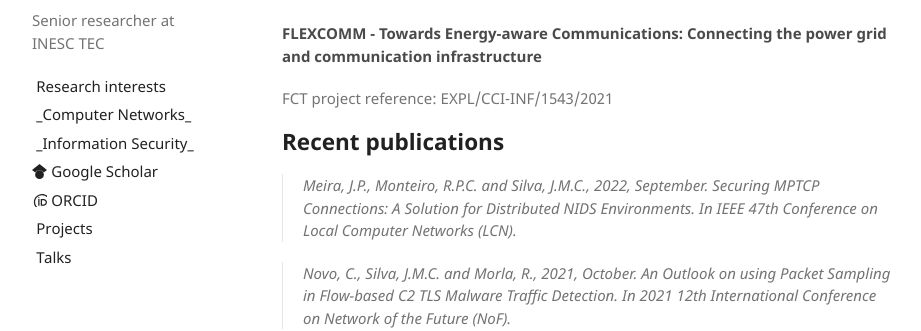
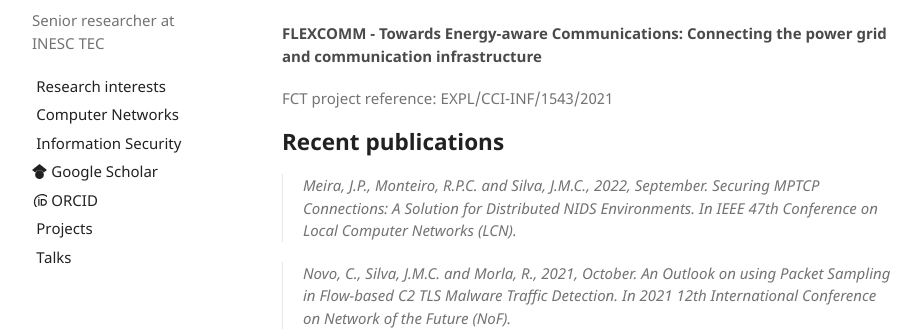
Before and after one commit to jotamarco/jotamarco.github.io, a Jekyll site: the page built from index.md, in a window 1280 px wide. Shown: the part 445-776 px from the top of the page, without its empty margins (178-1099 px from the left). Built offline with Jekyll 4.4.1, drawn with Linux system fonts in a browser that asks for light colours.

Commit message:
Menu lateral

```diff
--- a/_config.yml
+++ b/_config.yml
@@ -15,8 +15,8 @@ plugins:
 # You can find fonts from https://iconify.design or https://fontawesome.com. Below is just an example illustrating how to use custom icons
 sidebar:
   - name: Research interests
-  - name: _Computer Networks_
-  - name: _Information Security_
+  - name: Computer Networks
+  - name: Information Security
 
   - name: Google Scholar
     icon: <svg xmlns="http://www.w3.org/2000/svg" aria-hidden="true" role="img" style="vertical-align:-0.125em;" width="1em" height="1em" preserveAspectRatio="xMidYMid meet" viewBox="0 0 24 24"><path d="M5.242 13.769L0 9.5L12 0l12 9.5l-5.242 4.269C17.548 11.249 14.978 9.5 12 9.5c-2.977 0-5.548 1.748-6.758 4.269zM12 10a7 7 0 1 0 0 14a7 7 0 0 0 0-14z" fill="currentColor"/></svg>
```
